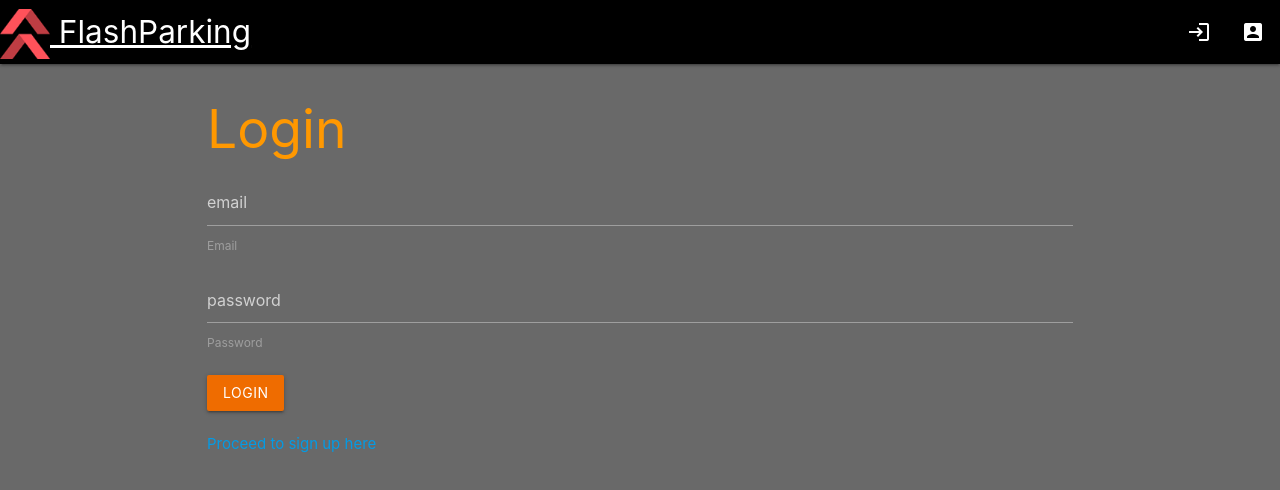
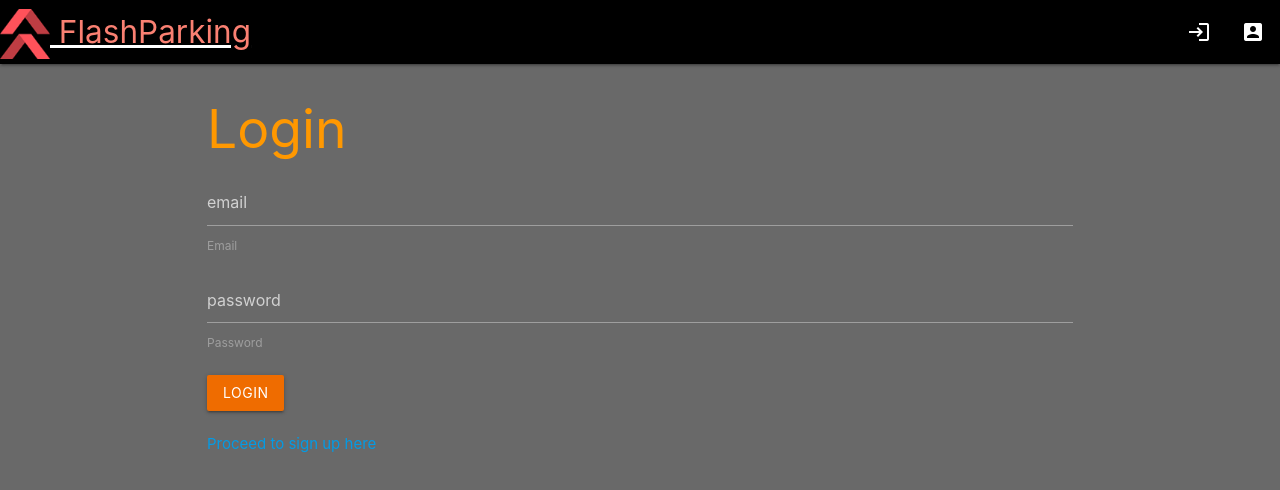
Before and after one commit to fleshborne/rma-inventory, a website: page public/login.html in a window 1280 px wide. Drawn offline with nearby package versions, Linux system fonts and the light colour scheme; files whose address does not match are found by name.

Commit message:
fixed nav text styling on login/signup

```diff
--- a/public/login.html
+++ b/public/login.html
@@ -15,7 +15,7 @@
 <body>
     <nav>
         <div class="nav-wrapper">
-          <a href="index.html"  class="brand-logo"><img src="./assets/images/thumbnail_image001.png" alt="Flash Parking" width="50vw" height="50vh"> FlashParking</a>
+          <a href="index.html"  class="brand-logo"><img src="./assets/images/thumbnail_image001.png" alt="Flash Parking" width="50vw" height="50vh"><span id="navText"> FlashParking</span></a>
           <ul class="right hide-on-med-and-down">
             <li><a href="login.html"><i class="material-icons">login</i></a></li>
             <li><a href="signup.html"><i class="material-icons">account_box</i></a></li>
```
Also changed, not shown: public/signup.html (+1 -1 lines).
